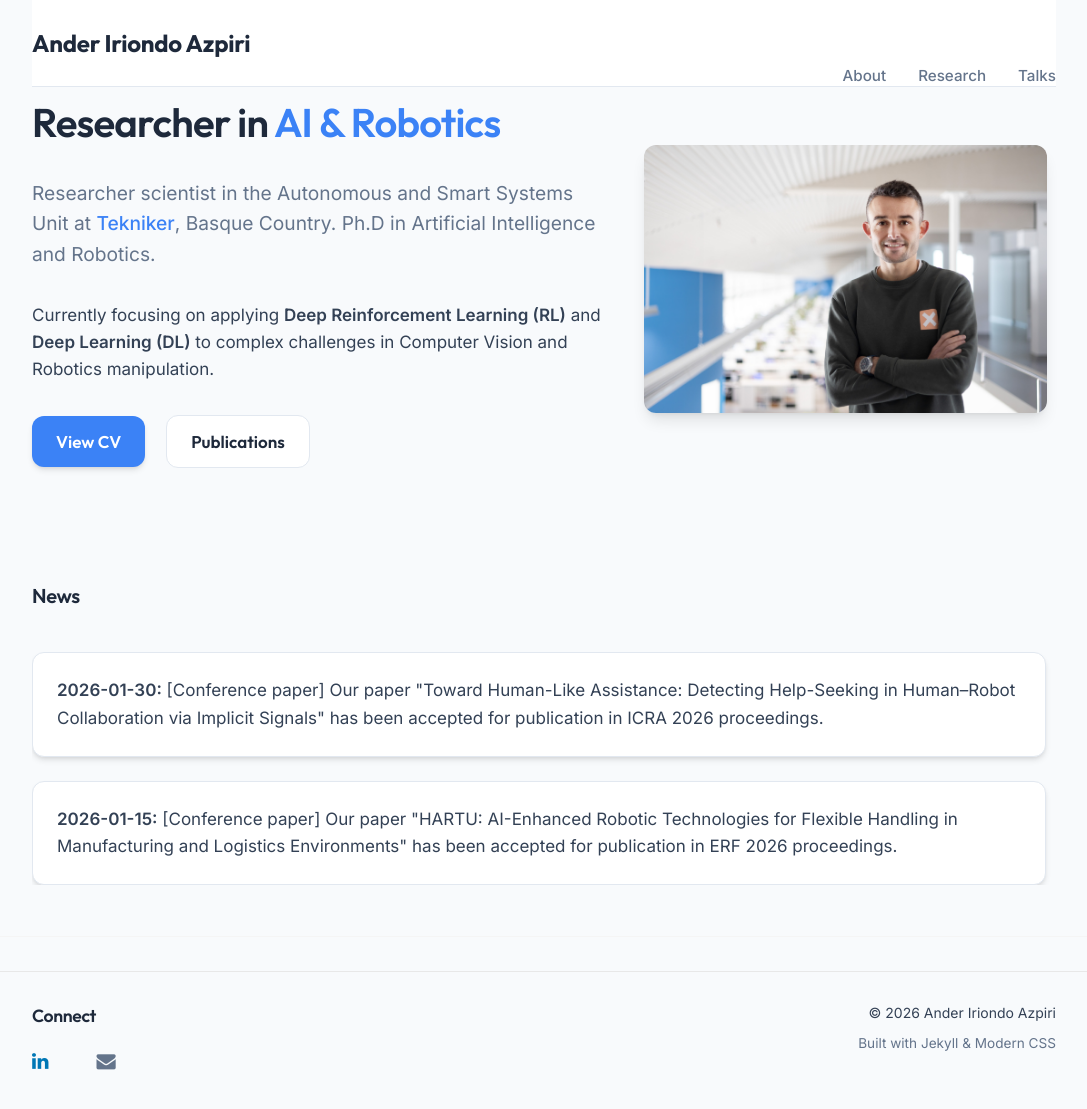
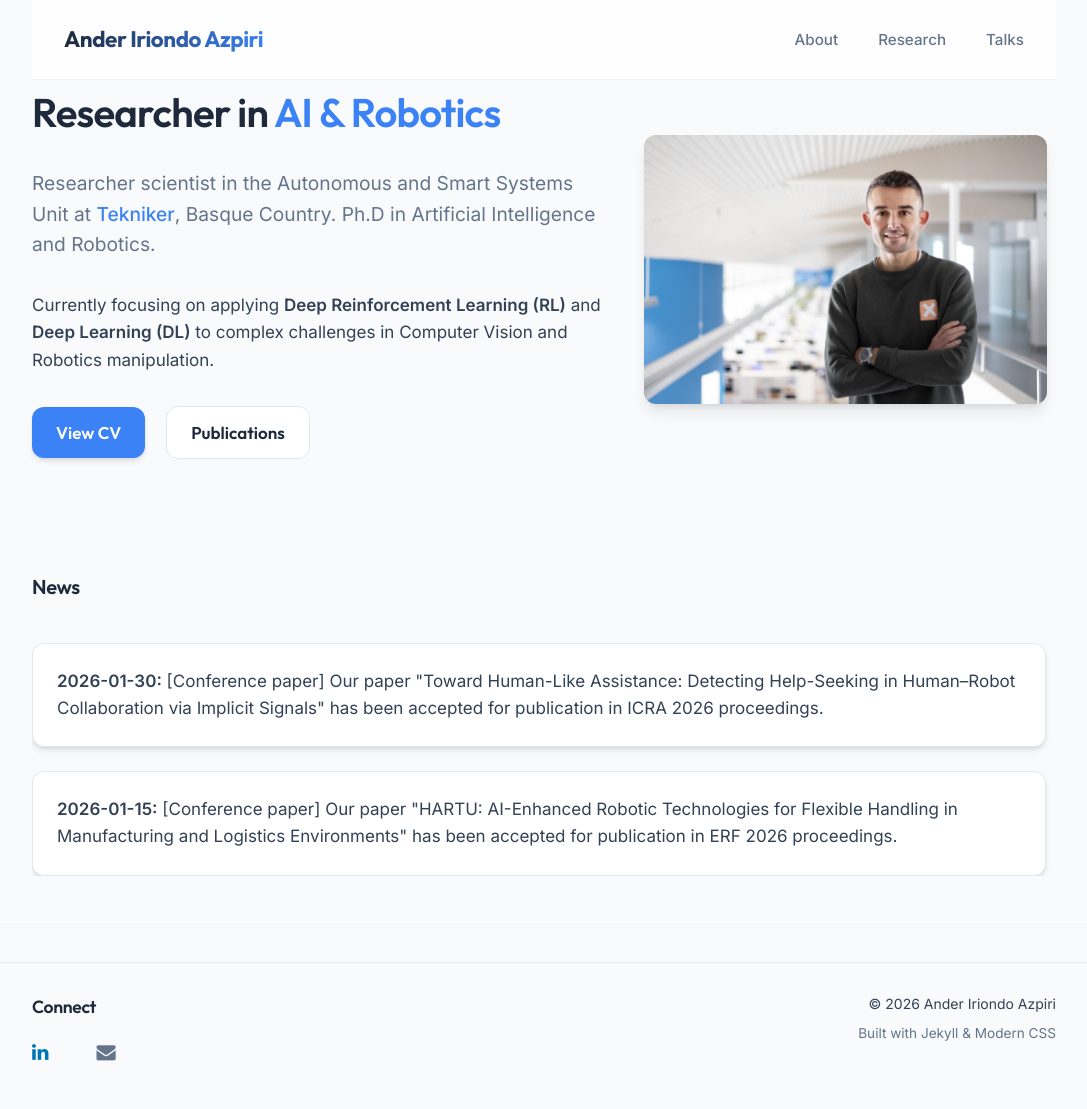
Before and after one commit to anderiri2/anderiri2.github.io, a Jekyll site: the page built from index.html, in a window 1280 px wide and 1139 px high. Shown: the top 1109 px of the window, without its empty margins (96-1183 px from the left). Built offline with Jekyll 4.4.1, drawn with Linux system fonts in a browser that asks for light colours; nearby versions of some CDN libraries; a style sheet for code colours, icons or effects is not loaded.

Commit message:
Redesign top menu.

```diff
--- a/_layouts/layout.html
+++ b/_layouts/layout.html
@@ -24,19 +24,21 @@
       <div class="wrapper container">
         <header>
           <nav class="site-header">
-            <div class="row">
-              <div class="menu-toggle"><button class="toggle-button"><i class="icon fa fa-bars"></i></button></div>
+            <div class="header-container">
+              <div class="header-left">
+                <div class="menu-toggle">
+                  <button class="toggle-button"><i class="icon fa fa-bars"></i></button>
+                </div>
+                <div class="site-title"><a href="/">Ander Iriondo Azpiri</a></div>
+              </div>
 
-              <div class="site-title"><a href="/">Ander Iriondo Azpiri</a></div>
-
-            </div>
-            <div class="desktop-menu">
-              <ul>
-                <li><a href="{{site.github.url}}/"> About </a></li>
-                <li><a href="{{site.github.url}}/research"> Research</a></li>
-                <li><a href="{{site.github.url}}/talks"> Talks </a></li>
-                <!-- <li><a href="{{site.github.url}}/rishabh_cv.pdf"> CV </a></li> -->
-              </ul>
+              <nav class="desktop-menu">
+                <ul>
+                  <li><a href="{{site.github.url}}/">About</a></li>
+                  <li><a href="{{site.github.url}}/research">Research</a></li>
+                  <li><a href="{{site.github.url}}/talks">Talks</a></li>
+                </ul>
+              </nav>
             </div>
           </nav>
         </header>
--- a/css/main.css
+++ b/css/main.css
@@ -14,6 +14,7 @@
   --shadow: 0 4px 6px -1px rgb(0 0 0 / 0.1), 0 2px 4px -2px rgb(0 0 0 / 0.1);
   --shadow-lg: 0 10px 15px -3px rgb(0 0 0 / 0.1), 0 4px 6px -4px rgb(0 0 0 / 0.1);
   --radius: 0.75rem;
+  --header-height: 80px;
 }
 
 
@@ -331,117 +332,106 @@ pre .lineno {
  * Site header
  */
 .site-header {
-  padding: 1.5rem 0;
-  border-bottom: 1px solid var(--border);
-  background: var(--white);
+  height: var(--header-height);
   position: sticky;
   top: 0;
-  z-index: 100;
-  transition: all 0.3s ease;
-}
-
-.site-header .menu-toggle {
-  background-color: #fff;
-  float: left;
-  width: 10%;
-  box-sizing: border-box;
-}
-
-.site-header .menu-toggle button {
-  background-color: #fff;
-  font-size: 32px;
-  border-color: inherit;
-  border: 0;
-  color: #000;
-  padding: 0;
-}
-
-@media screen and (min-width: 550px) {
-  .site-header .menu-toggle button {
-    display: none;
-  }
-}
-
-.site-header .icon-wrapper {
-  float: left;
-  margin: 0;
-  width: 10%;
-  min-height: 1px;
-  font-size: 32px;
-  box-sizing: border-box;
-}
-
-.site-header .icon-wrapper a {
-  color: #000;
-}
-
-.site-header .icon-wrapper.left {
-  text-align: left;
-  display: none;
-}
-
-@media screen and (min-width: 550px) {
-  .site-header .icon-wrapper.left {
-    display: inline;
-  }
-}
-
-.site-header .icon-wrapper.right {
-  text-align: right;
+  z-index: 1000;
+  background: rgba(255, 255, 255, 0.8);
+  backdrop-filter: blur(12px);
+  -webkit-backdrop-filter: blur(12px);
+  border-bottom: 1px solid rgba(226, 232, 240, 0.5);
+  display: flex;
+  align-items: center;
+  transition: all 0.3s cubic-bezier(0.4, 0, 0.2, 1);
+}
+
+.header-container {
+  display: flex;
+  justify-content: space-between;
+  align-items: center;
+  width: 100%;
+  max-width: 1100px;
+  margin: 0 auto;
+  padding: 0 2rem;
+}
+
+.header-left {
+  display: flex;
+  align-items: center;
+  gap: 1.5rem;
 }
 
 .site-header .site-title {
-  float: left;
-  width: auto;
-  font-size: 1.5rem;
   font-family: 'Outfit', sans-serif;
+  font-size: 1.4rem;
   font-weight: 700;
-  letter-spacing: -0.01em;
-  padding-top: 0;
+  letter-spacing: -0.02em;
   margin: 0;
 }
 
 .site-header .site-title a {
   color: var(--primary);
-}
-
-.site-header .site-title a:visited {
-  color: #000;
-}
-
-.site-header .site-title a:hover {
-  color: gray;
   text-decoration: none;
-}
-
-.site-header .desktop-menu {
-  float: right;
-  display: flex !important;
-  align-items: center;
-  margin-top: 0;
+  background: linear-gradient(to right, var(--primary), var(--accent));
+  -webkit-background-clip: text;
+  background-clip: text;
+  -webkit-text-fill-color: transparent;
 }
 
 .site-header .desktop-menu ul {
   display: flex;
-  gap: 2rem;
+  gap: 2.5rem;
   margin: 0;
   list-style: none;
 }
 
-.site-header .desktop-menu ul li {
-  margin: 0 !important;
-}
-
 .site-header .desktop-menu ul li a {
   font-family: 'Inter', sans-serif;
   font-weight: 500;
   color: var(--text-light);
-  transition: color 0.2s;
   font-size: 0.95rem;
+  text-decoration: none;
+  position: relative;
+  padding: 0.5rem 0;
+  transition: color 0.3s ease;
 }
 
 .site-header .desktop-menu ul li a:hover {
   color: var(--accent);
+}
+
+.site-header .desktop-menu ul li a::after {
+  content: '';
+  position: absolute;
+  bottom: 0;
+  left: 0;
+  width: 0;
+  height: 2px;
+  background: var(--accent);
+  transition: width 0.3s ease;
+  border-radius: 2px;
+}
+
+.site-header .desktop-menu ul li a:hover::after {
+  width: 100%;
+}
+
+.site-header .menu-toggle {
+  display: none;
+}
+
+@media screen and (max-width: 768px) {
+  .site-header .desktop-menu {
+    display: none !important;
+  }
+
+  .site-header .menu-toggle {
+    display: block;
+  }
+
+  .header-container {
+    padding: 0 1.5rem;
+  }
 }
 
 #menu {
```
